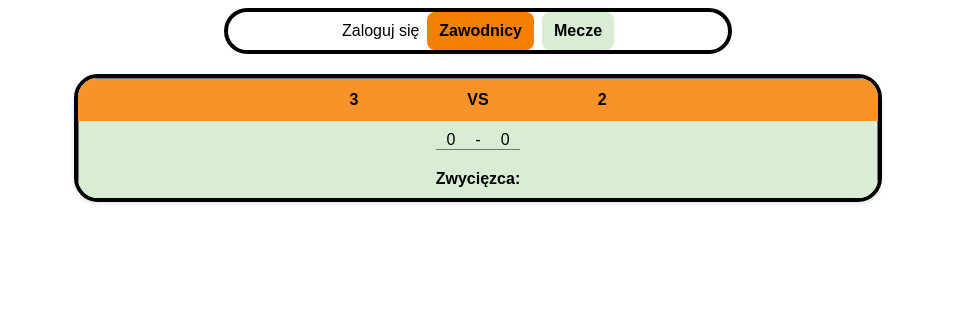
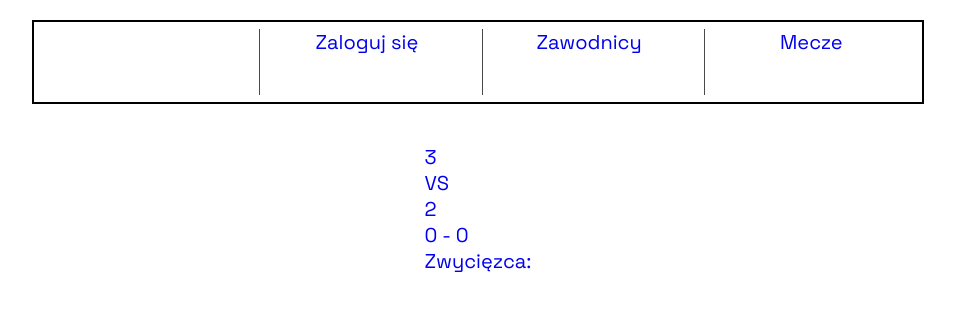
Before and after one commit to Faflox/squash, a Django app: page /matches/ in a window 1280 px wide. Shown: the top 311 px of the page, without its empty margins (162-1117 px from the left). Run offline with Django 5.2, Linux system fonts and the light colour scheme; data comes from the database, SQL or seed files in the repository; both versions use the stored data as it was after the commit.

Commit message:
Fixed part of my css

```diff
--- a/table/static/table/css/matches.css
+++ /dev/null
@@ -1,73 +0,0 @@
-.matches-container {
-    display: flex;
-    flex-direction: column;
-    align-items: center;
-    padding: 20px;
-}
-
-.matches-list {
-    border-radius: 24px; /* Rounds the corners of the container */
-    border: 4px solid #000000;
-    width: 80%; /* Adjust the width as needed */
-    max-width: 800px; /* Optional: sets a maximum width */
-    margin: 0 auto; /* Center-aligns the container */
-    font-family: Arial, sans-serif; /* Optional: for a clean font */
-    background-color: #f9f9f9; /* Light background for contrast */
-    overflow: hidden; /* Ensures that the rounded corners are respected */
-    box-shadow: 0 2px 4px rgba(0, 0, 0, 0.1); /* Optional: adds a subtle shadow */
-}
-
-.match {
-    display: flex;
-    flex-direction: column;
-    align-items: center;
-    border: 1px solid #747474;
-    background-color: #d9edd4; /* Light green background for match details */
-}
-
-.match:last-child {
-    border-bottom: none; /* Remove the bottom border from the last match */
-}
-
-.players {
-    background-color: #f79328;
-    width: 100%;
-    height: 100%;
-    padding: 12px;
-    display: grid;
-    grid-template-columns: 35% 30% 35%;
-    margin-bottom: 10px;
-}
-.item{
-    text-align: center;
-    font-weight: bold;
-}
-
-.item-1{
-    text-align: right;
-}
-
-.item-3{
-    text-align: left;
-}
-
-
-.score {
-    display: flex;
-    align-items: center;
-    margin-bottom: 10px;
-    border-bottom: 1px solid #747474;
-}
-
-.score span {
-    margin: 0 10px;
-}
-
-.winner {
-    font-weight: bold;
-    padding: 10px;
-}
-
-.match:hover {
-    background-color: #76c176; /* Hover effect */
-}
--- a/table/static/table/css/styles.css
+++ b/table/static/table/css/styles.css
@@ -1,109 +1,80 @@
-.navbar{
+body{
     display: flex;
+    flex-direction: column;
+    align-items: center;
     justify-content: center;
-    align-items: center;
-    font-family: Arial, sans-serif;
-    gap: 8px;
-    border-radius: 24px;
-    border: 4px solid #000000;
-    max-width: 500px;
-    margin: 0 auto;
+    font-family: 'Space Grotesk', 'Space Mono', Arial, Helvetica, sans-serif;
+    font-size: 20px;
+    margin-top: 20px;
 }
 
 button{
-    background-color: #23d64a;
-    border: 0px solid #000000;
-    padding: 12px;
-    margin: 12px;
-    border-radius: 24px;
-}
-
-form{
-    display: flex;
-    justify-content: center;
-    align-items: center;
-}
-
-input{
-    padding-top: 12px;
-    padding-bottom: 12px;
-}
-
-.bg-orange{
-    background-color: #F57F00;
-    font-weight: bold;
-    padding-top: 10px;
-    padding-bottom: 10px;
-    padding-left: 12px;
-    padding-right: 12px;
-    border-radius: 8px;
+    font-family: 'Space Grotesk', 'Space Mono', Arial, Helvetica, sans-serif;
+    background-color: rgb(255, 255, 255);
+    border: none;
+    font-size:20px
 }
 
 a{
     text-decoration: none;
-    color: #000000;
+    font-size: 20px;
 }
 
-.bg-green{
-    background-color: #d9edd4;
-    font-weight: bold;
-    padding-top: 10px;
-    padding-bottom: 10px;
-    padding-left: 12px;
-    padding-right: 12px;
-    border-radius: 8px;
+.navbar{
+    display: flex;
+    align-items: center;
+    justify-content: center;
+    gap: 8px;
+    width: 100%;
+    max-width: 880px;
+    min-height: 80px;
+    border: 2px solid black;
+    padding-left: 4px;
+    padding-right: 4px;
+    margin-bottom: 40px;
 }
 
-.action-table{
-    display: flex;
-    justify-content: center;
-    align-items: center;
-    font-family: Arial, sans-serif;
-    gap: 20px;
-    border-radius: 24px;
-    border: 4px solid #000000;
-    max-width: 300px;
-    margin: 0 auto;
-    padding-top: 8px;
-    padding-bottom: 8px;
-    margin-top: 20px;
-    margin-bottom: 20px;
-}
-
-.players-table-container {
-    display: flex;
-    justify-content: center;
-    padding: 20px;
-}
-
-.players-table {
-    border-radius: 24px; /* Rounds the corners of the table */
-    border-spacing: 0; /* Removes spacing between cells */
-    width: 80%; /* Adjust the width as needed */
-    max-width: 800px; /* Optional: sets a maximum width */
-    margin: 0 auto; /* Center-aligns the table */
-    font-family: Arial, sans-serif; /* Optional: for a clean font */
-    border: 4px solid #000000;
-    overflow: hidden; /* Ensures that the rounded corners are respected */
-}
-
-.players-table th, .players-table td {
-    border: 1px solid #353535;
-    padding: 8px;
+.nav-element{
+    height: 66px;
+    width: 25%;
+    min-width: 200px;
+    flex:1;
+    border-left: 1px solid rgb(73, 73, 73);
     text-align: center;
 }
 
-.players-table th {
-    background-color: #F57F00;
-    font-weight: bold;
+.first{
+    border: none;
 }
 
-
-.players-table tr:nth-child(even) {
-    background-color: #d9edd4;
+.nav-element:hover{
+    background-color: bisque;
 }
 
-/* Hover effect */
-.players-table tr:hover {
-    background-color: #f1f1f1;
+table{
+    width: 100%;
+    max-width: 880px;
+    min-height: 80px;
 }
+
+tr{
+    display: flex;
+    flex: 1;
+    align-items: center;
+    justify-content: center;
+}
+
+th{
+    width: 25%;
+}
+
+.player-tab{
+    display: flex;
+    align-items: center;
+    justify-content: center;
+}
+
+td{
+    width: 25%;
+    text-align: center;
+}
--- a/table/templates/table/base.html
+++ b/table/templates/table/base.html
@@ -4,31 +4,40 @@
 <head>
   <link rel="stylesheet" type="text/css"
   href="{% static 'table/css/styles.css' %}">
-  <link rel="stylesheet" type="text/css"
-  href="{% static 'table/css/matches.css'%}">
+  <link rel="preconnect" href="https://fonts.googleapis.com">
+  <link rel="preconnect" href="https://fonts.gstatic.com" crossorigin>
+  <link href="https://fonts.googleapis.com/css2?family=Space+Mono:ital,
+  wght@0,400;0,700;1,400;1,700&display=swap" rel="stylesheet">
+  <link rel="preconnect" href="https://fonts.googleapis.com">
+<link rel="preconnect" href="https://fonts.gstatic.com" crossorigin>
+<link href="https://fonts.googleapis.com/css2?family=Space+Grotesk:wght@300..
+700&family=Space+Mono:ital,wght@0,400;0,700;1,400;1,700&display=swap"
+rel="stylesheet">
   {% block head %}{% endblock head %}
 </head>
 <body>
   <div class='navbar'>
-    {% if user.is_authenticated %}
-      <p>Zalogowano</p>
+    <div class='nav-element first'>
+      {% if user.is_authenticated %}
+        <p>Zalogowano</p>
+      {% endif %}
+    </div>
+    <div class='nav-element'>
+      {% if user.is_authenticated %}
       <form action="{% url "accounts:logout" %}" method='post'>
         {% csrf_token %}
         <button name='submit'>Wyloguj się</button>
       </form>
-
-    {% else %}
-      <a href="{% url "accounts:login" %}">Zaloguj się</a>
-    {% endif %}
-
-    <!--Przeskakiwanie pomiedzy stronami-->
-    <div class="bg-orange">
+      {% else %}
+        <a href="{% url "accounts:login" %}">Zaloguj się</a>
+      {% endif %}
+    </div>
+    <div class='nav-element'>
       <a href="{% url "table:index" %}">Zawodnicy</a>
     </div>
-    <div class="bg-green">
+    <div class='nav-element'>
       <a href="{% url "table:matches" %}">Mecze</a>
     </div>
-
   </div>
 
 {% block content %}{% endblock content %}
--- a/table/views.py
+++ b/table/views.py
@@ -1,4 +1,5 @@
-from django.shortcuts import render, redirect, HttpResponse
+from django.shortcuts import render, redirect
+from django.contrib.auth.decorators import login_required
 from .forms import createPlayer, updateMatch
 from .models import Player, Match
 import random
@@ -6,29 +7,24 @@ import random
 # Create your views here.
 def index(request):
     players = Player.objects.order_by('-points')
-    context = {'players': players}
-    return render(request, 'table/index.html', context)
+    return render(request, 'table/index.html', context={'players': players})
 
+@login_required
 def add_player(request):
     if request.method != 'POST':
         form = createPlayer()
     else:
         form = createPlayer(data=request.POST)
         if form.is_valid():
-            new_player = form.save(commit=False)
-            new_player.points = 0
-            new_player.games = 0
-            new_player.qualified = False
-            new_player.save()
+            form.save()
             return redirect('table:index')
-    context = {'form': form}
-    return render(request, 'table/add_player.html', context)
-
+    return render(request, 'table/add_player.html', context={'form': form})
 
 def matches(request):
     matches = Match.objects.order_by('winner')
     return render(request, 'table/matches.html', context={'matches': matches})
 
+@login_required
 def match_score(request, match_id):
     match = Match.objects.get(id=match_id)
     if request.method != 'POST':
@@ -37,59 +33,53 @@ def match_score(request, match_id):
         form = updateMatch(request.POST, instance=match)
         if form.is_valid():
             form.save()
+            match.update_player_stats()
             return  redirect('table:matches')
     return render(request, 'table/match.html', context={'match': match,
                                                         'form': form})
 
+@login_required
 def start_tournament(request):
     if request.method == 'POST':
+        Match.objects.all().delete()
+        Player.reset_players()
+
         players = list(Player.objects.all())
         num_players = len(players)
+        random.shuffle(players)
+        matches = []
 
-        if num_players < 2:
-            return HttpResponse("Not enough players to generate matches.")
-
-        # Shuffle players
-        random.shuffle(players)
-
-        # Ensure each player plays exactly 4 matches
-        matches = []
-        num_matches = 3  # Each player should have exactly 4 matches
-
-        # Create a dictionary to track the number of matches each player has
+        #ilość meczy zmieniaj tutaj--------------------------------------------
+        num_matches = 3
         player_match_counts = {player: 0 for player in players}
 
-        # Generate matches
         for i in range(num_players):
             player1 = players[i]
-            # Find opponents for player1
             for j in range(i + 1, num_players):
                 player2 = players[j]
 
                 if (player_match_counts[player1] < num_matches and
                     player_match_counts[player2] < num_matches):
 
-                    # Create a match
                     match = Match(player1=player1, player2=player2)
                     matches.append(match)
 
-                    # Update match counts
+
                     player_match_counts[player1] += 1
                     player_match_counts[player2] += 1
 
-                    # If each player has 4 matches, break the loop
                     if all(count >= num_matches for count in player_match_counts.values()):
                         break
 
-            # Exit the outer loop if all players have 4 matches
             if all(count >= num_matches for count in player_match_counts.values()):
                 break
 
-        # Save all the matches to the database
+        random.shuffle(matches)
         Match.objects.bulk_create(matches)
 
     return redirect('table:matches')
 
+@login_required
 def reset_tournament(request):
     if request.method == "POST":
         Player.objects.all().delete()
```
Also changed, not shown: table/models.py (+16 -13 lines), table/templates/table/index.html (+8 -6 lines), db.sqlite3, table/migrations/0005_alter_player_games_alter_player_points.py (added), table/static/table/css/match.css (deleted).
